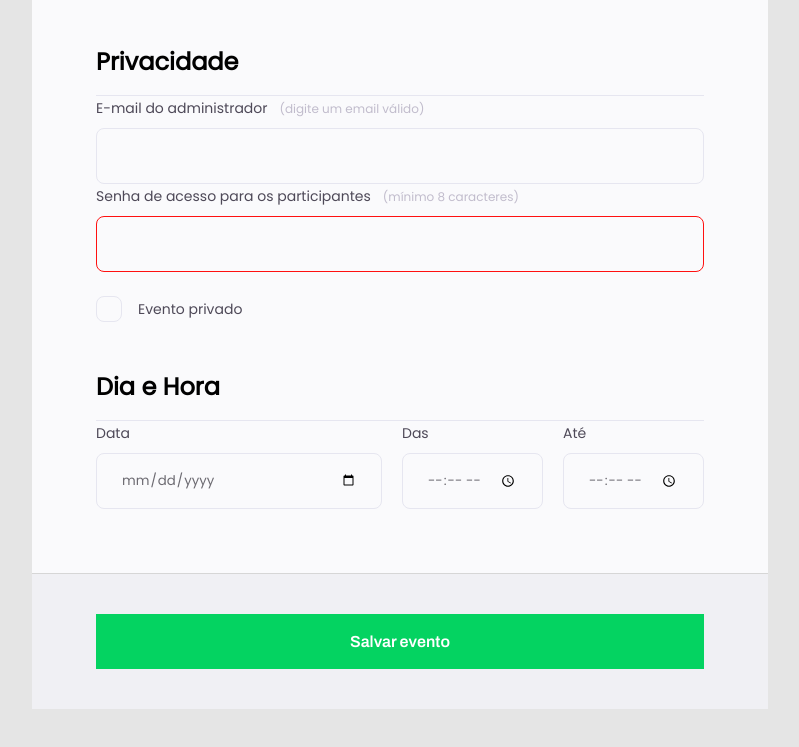
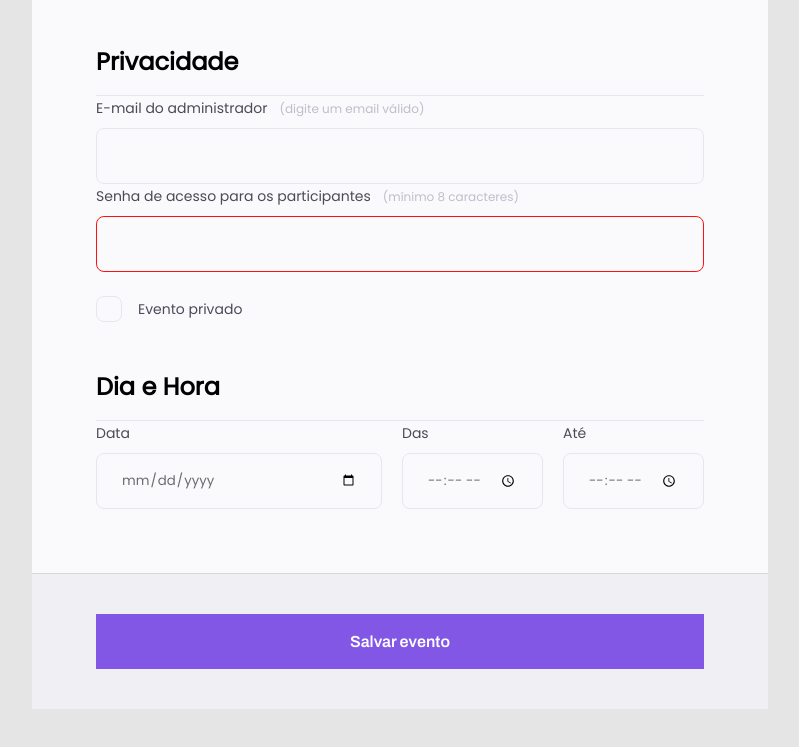
Before and after one commit to Prdsilva80/Projeto-03, a plain HTML site: page index.html in a window 1280 px wide. Shown: the part 942-1689 px from the top of the page, without its empty margins (240-1039 px from the left). Drawn offline with Linux system fonts and the light colour scheme.

Commit message:
Mudança da cor do botão do formulário

```diff
--- a/style.css
+++ b/style.css
@@ -202,7 +202,7 @@ footer {
 
 footer .button {
     height: 56px;
-    background: #04D361;
+    background: #8257E6;
     border: 0;
     boder-radius: 16px;
     font-family: 'Archivo';
@@ -213,7 +213,7 @@ footer .button {
 }
 
 footer .button:hover {
-    background: #08A04C;
+    background: #633BBC;
 }
 
 input:invalid {
```
